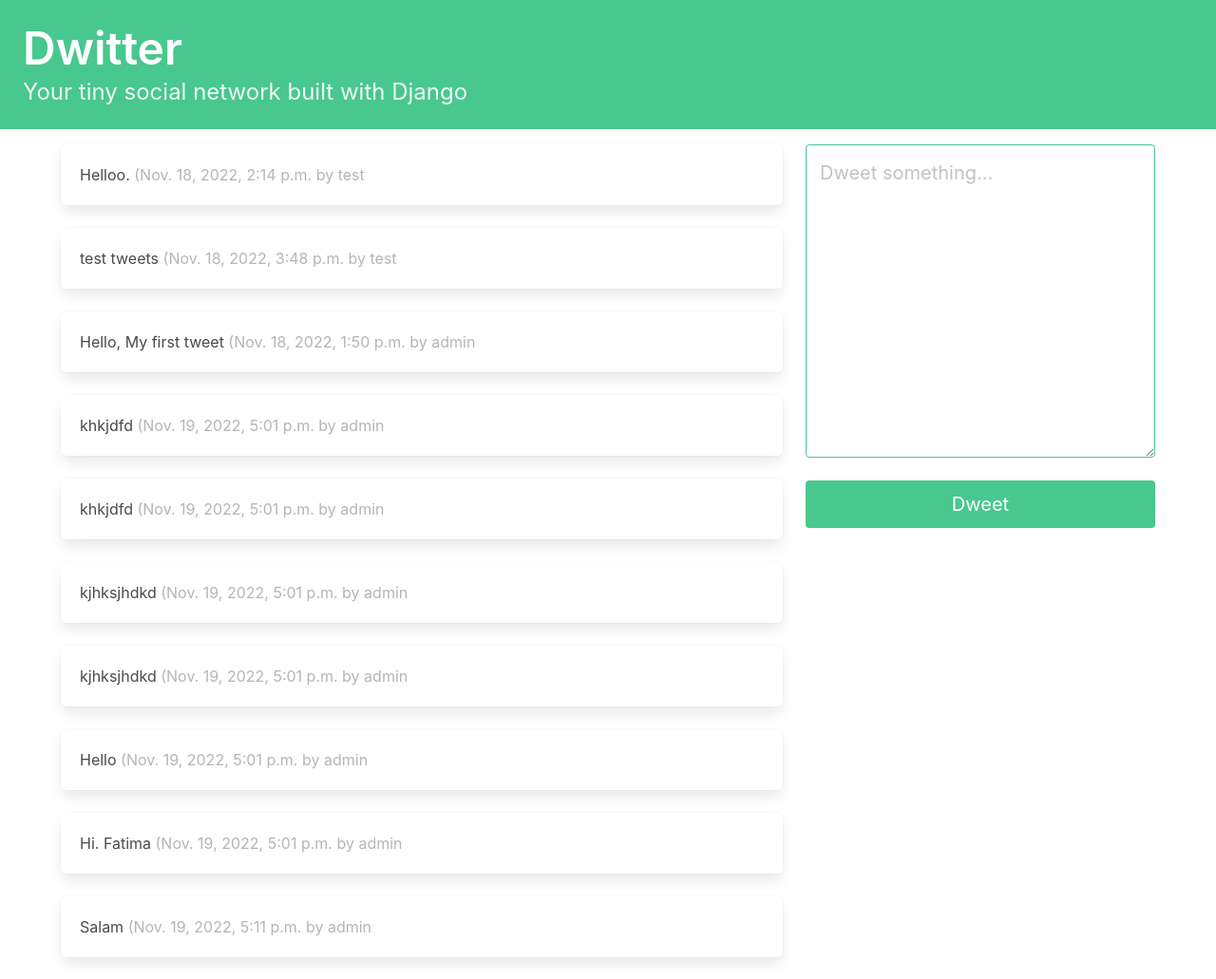
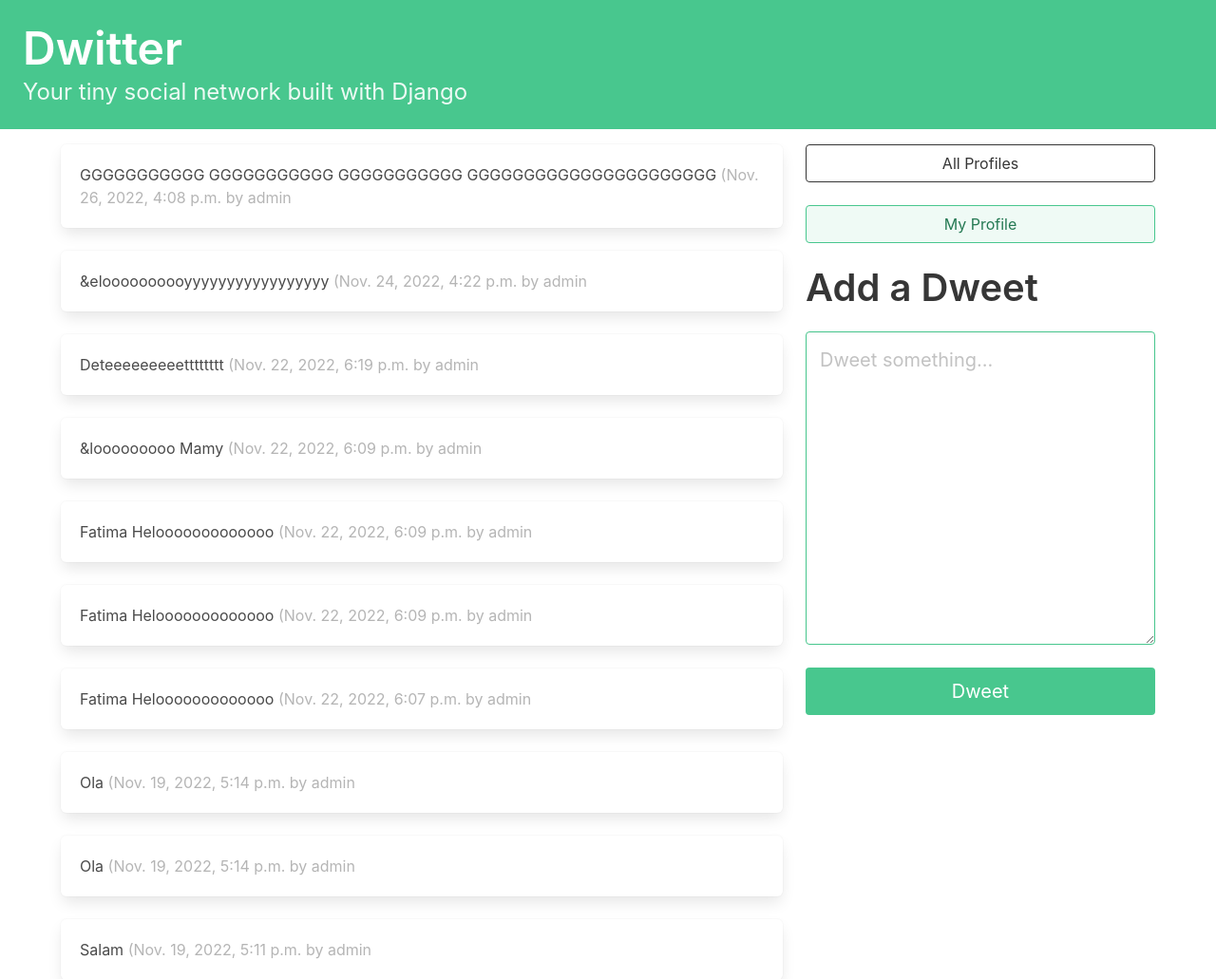
Before and after one commit to fatimaazzam/social, a Django app: page / in a window 1280 px wide. Shown: the top 1031 px of the page at 95% size. Run offline with Django 4.2, Linux system fonts and the light colour scheme; a user stored in the database is signed in; data comes from the database, SQL or seed files in the repository; both versions use the stored data as it was after the commit.

Commit message:
Lecture 26-11-2022

```diff
--- a/social/dwitter/templates/dashboard.html
+++ b/social/dwitter/templates/dashboard.html
@@ -5,8 +5,7 @@
 {% block content %}
 
 <div class="column">
-    {% for followed in user.profile.follows.all %}
-        {% for dweet in followed.user.dweets.all %}
+    {% for dweet in dweets %}
         <div class="box">
         {{dweet.body}}
         <span class="is-small has-text-grey-light">
@@ -14,10 +13,28 @@
         </span>
         </div>
     {% endfor %}
-    {% endfor %}
 </div>
 
 <div class="column is-one-third">
+<div class="block">
+<a href="{% url 'dwitter:profile_list' %} ">
+<button class="button is-dark is-outlined is-fullwidth">
+All Profiles
+</button>
+</a>
+</div>
+<div class="block">
+<a href="{% url 'dwitter:profile' request.user.profile.id %} ">
+<button class="button is-success is-light is-outlined is-fullwidth">
+My Profile
+</button>
+</a>
+</div>
+<div class="block">
+<div class="block">
+<h2 class="title is-2">Add a Dweet</p>
+</div>
+<div class="block">
 <form method="post">
 {% csrf_token %}
 {{ form.as_p }}
@@ -26,5 +43,7 @@
 </button>
 </form>
 </div>
+</div>
+</div>
 
 {% endblock content %}
--- a/social/dwitter/views.py
+++ b/social/dwitter/views.py
@@ -1,21 +1,22 @@
 # dwitter/views.py
 from django.shortcuts import render, redirect
-from .models import Profile
+from .models import Dweet,Profile
 from .forms import DweetForm
 
 
 def dashboard(request):
+    form = DweetForm(request.POST or None)
     if request.method == "POST":
-        form = DweetForm(request.POST)
+
         if form.is_valid():
             dweet = form.save(commit=False)
             dweet.user = request.user
             dweet.save()
             return redirect('dwitter:dashboard')
-    else:
+    followed_dweets = Dweet.objects.filter(
+        user__profile__in=request.user.profile.follows.all()).order_by("-created_at")
 
-        form = DweetForm()
-    return render(request, "dashboard.html", {"form": form})
+    return render(request, "dashboard.html", {"form": form, "dweets": followed_dweets})
 
 
 def profile_list(request):
```
Also changed, not shown: social/db.sqlite3. Lines whose indentation alone changed are shown as unchanged.
